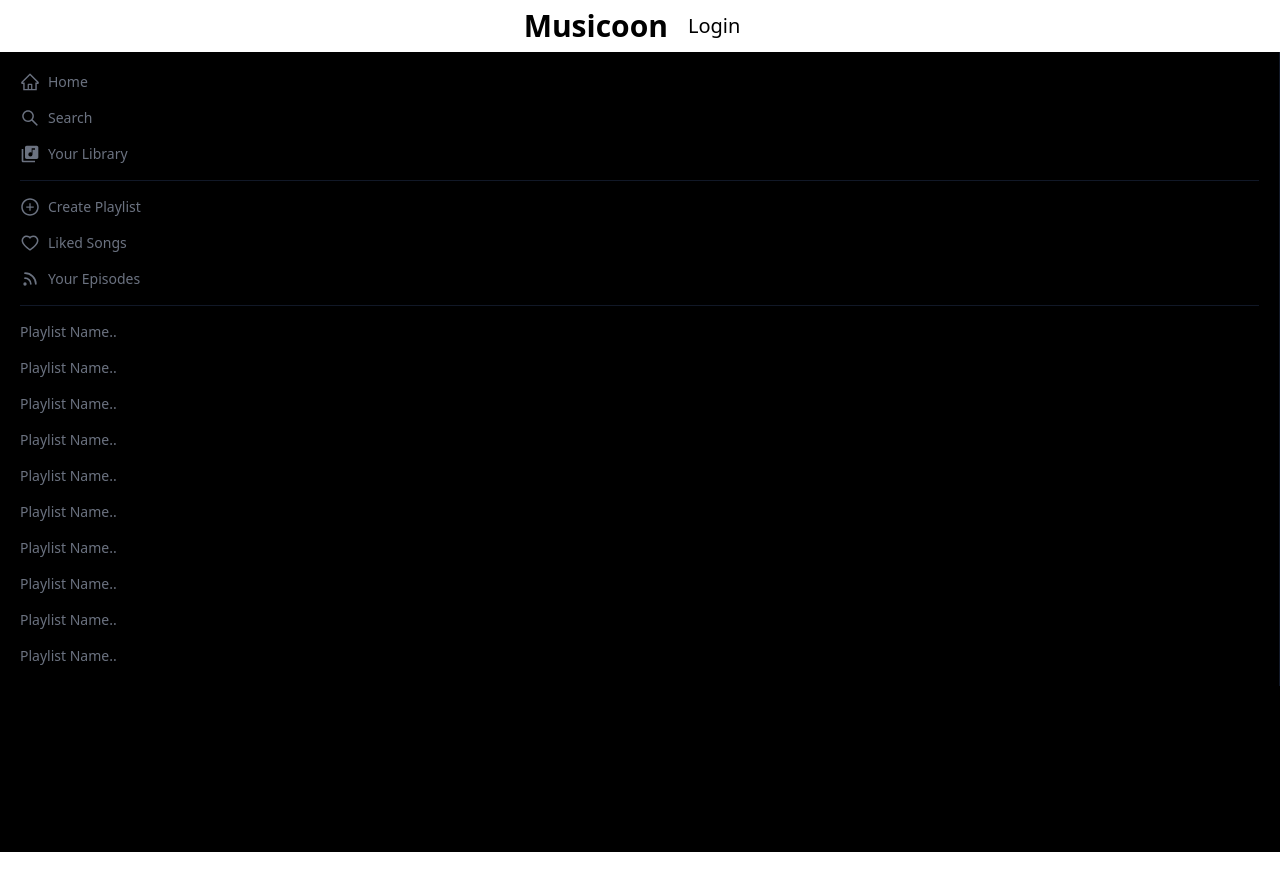
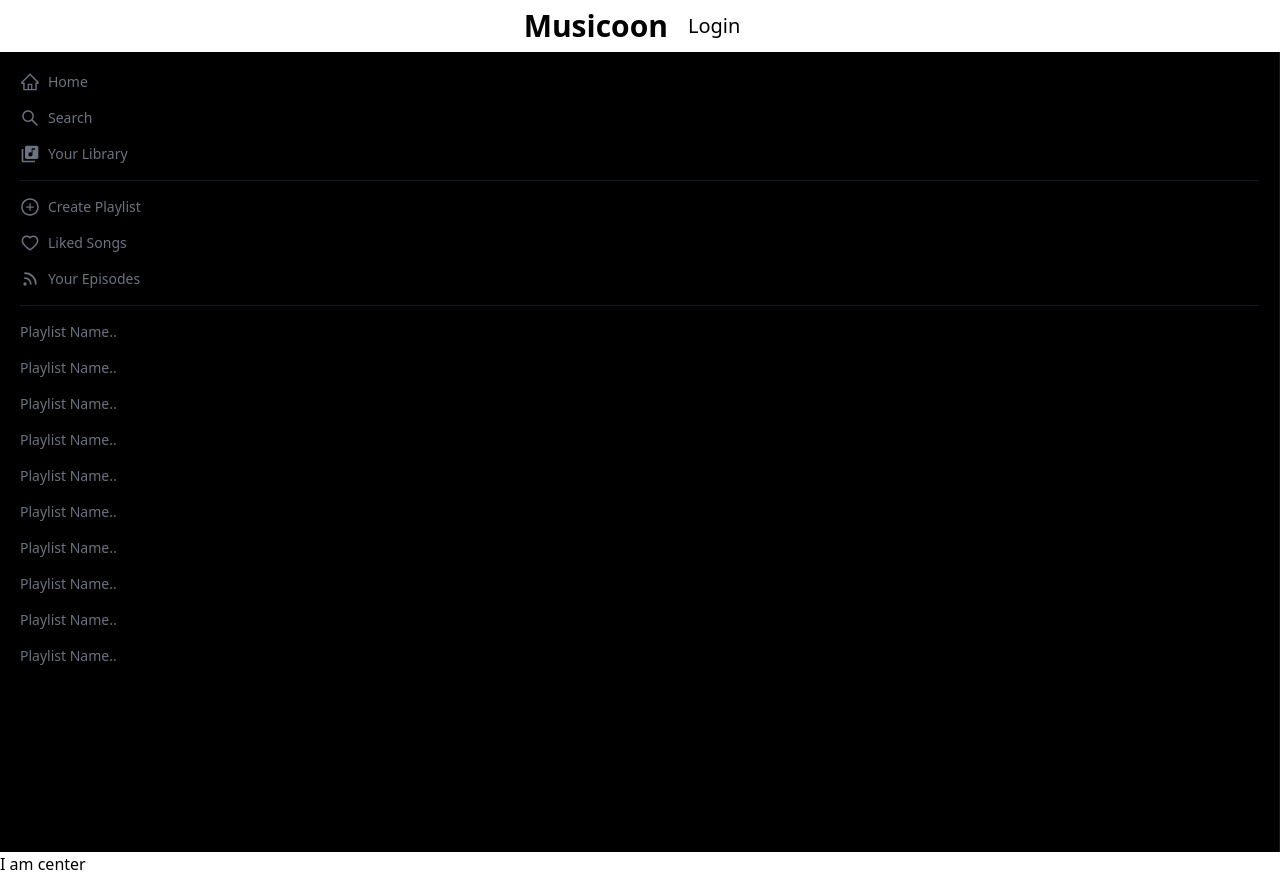
Before and after one commit to JubaStriker/Musicoon-client, a Next.js app: page / in a window 1280 px wide. Before the commit the page ends 852 px from the top, so only its background shows below. Built offline with nearby package versions, Linux system fonts and the light colour scheme; no server answers.

Commit message:
middleware failed

```diff
--- /dev/null
+++ b/components/Center.js
@@ -0,0 +1,11 @@
+import React from 'react';
+
+const Center = () => {
+    return (
+        <div className='flex-grow'>
+            I am center
+        </div>
+    );
+};
+
+export default Center;
--- a/components/Sidebar.js
+++ b/components/Sidebar.js
@@ -4,7 +4,7 @@ import { HiOutlineRss } from 'react-icons/hi'
 
 const Sidebar = () => {
     return (
-        <div className='text-gray-500 p-5 text-sm border-r border-gray-900'>
+        <div className='text-gray-500 p-5 text-sm border-r border-gray-900 overflow-y-scroll h-screen'>
             <div className='space-y-4'>
                 <button className='flex items-center gap-2  hover:text-white'>
                     <AiOutlineHome className='h-5 w-5' />
--- a/pages/index.tsx
+++ b/pages/index.tsx
@@ -1,6 +1,7 @@
 import Link from 'next/dist/client/link'
 import Head from 'next/head'
 import Sidebar from '../components/Sidebar'
+import Center from '../components/Center'
 import { useSession, signOut } from "next-auth/react"
 
 
@@ -42,6 +43,7 @@ export default function Home() {
     </div>
     <main className='bg-black h-screen'>
       <Sidebar></Sidebar>
+      <Center></Center>
     </main>
   </>
 
--- a/pages/login.js
+++ b/pages/login.js
@@ -1,4 +1,5 @@
 import { getProviders, signIn, useSession, signOut } from "next-auth/react"
+import Head from "next/head";
 
 const login = ({ providers }) => {
 
@@ -11,6 +12,15 @@ const login = ({ providers }) => {
         signIn('spotify', { callbackUrl: "http://localhost:3000" })
     }
     return (
+
+        <>
+            <Head>
+                <title>Login - Musicoon</title>
+                <meta name="description" content="Generated by create next app" />
+                <meta name="viewport" content="width=device-width, initial-scale=1" />
+                <link rel="icon" href="/favicon.ico" />
+            </Head>
+
             <div className="flex flex-col justify-center items-center min-h-screen w-full bg-black">
                 <img className="w-52 mb-5" src="https://upload.wikimedia.org/wikipedia/commons/thumb/1/19/Spotify_logo_without_text.svg/1024px-Spotify_logo_without_text.svg.png" alt="logo" />
 
@@ -27,6 +37,7 @@ const login = ({ providers }) => {
                     <button onClick={handleSpotifySignIn} className="p-5 rounded-full bg-green-600 mt-2"> Sign in with spotify</button>
                 </div>
             </div>
+        </>
     );
 };
 
```
Lines whose indentation alone changed are shown as unchanged.
